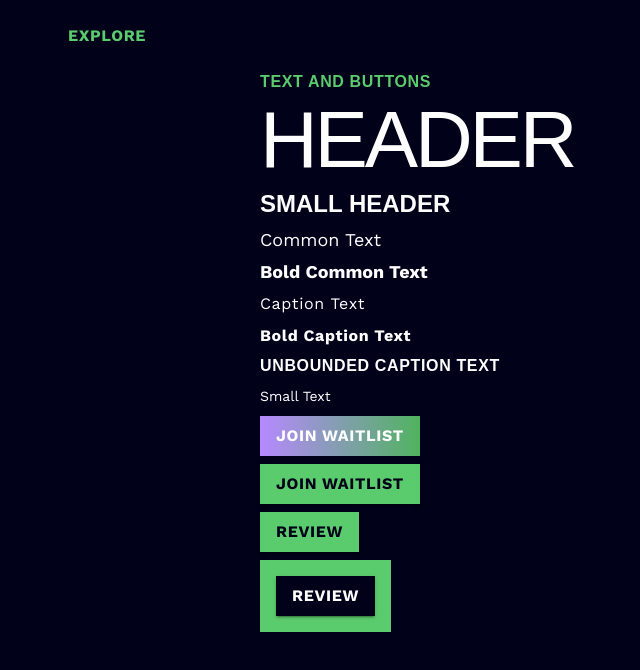
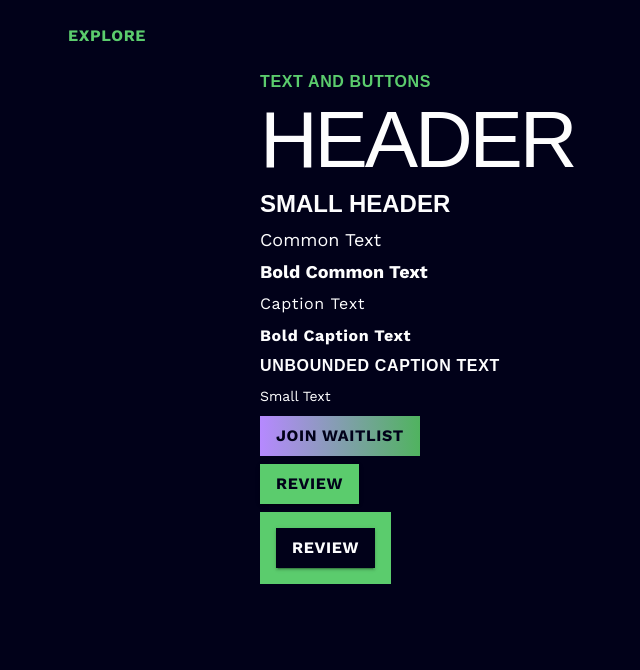
Before and after one commit to Odds-and-Ends-LLC/ip-fi-ui, a Next.js app: page / in a window 1280 px wide. Shown: the top 670 px of the page, without its empty margins (12-652 px from the left). Built offline with nearby package versions, Linux system fonts and the light colour scheme; a web font is replaced by a local one.

Commit message:
fixes gradient button

```diff
--- a/src/components/ThemeRegistry/theme.js
+++ b/src/components/ThemeRegistry/theme.js
@@ -154,6 +154,7 @@ const theme = createTheme({
         },
         gradient: ({ theme }) => ({
           background: theme.palette.background.gradient,
+          color: theme.palette.text.blue,
         }),
       },
     },
--- a/src/components/shared/TextButtonsReel/TextButtonsReel.js
+++ b/src/components/shared/TextButtonsReel/TextButtonsReel.js
@@ -14,7 +14,6 @@ export default function TextButtonsReel() {
       <Typography variant="h4-unbounded">Unbounded Caption Text</Typography>
       <Typography variant="h5">Small Text</Typography>
       <Button variant="gradient">Join Waitlist</Button>
-      <Button variant="contained" color="secondary">Join Waitlist</Button>
       <Button variant="contained" color="secondary">Review</Button>
       <Stack sx={{ backgroundColor: "secondary.main", padding: "16px", width: "fit-content"}}>
         <Button variant="contained" color="blue">Review</Button>
```
